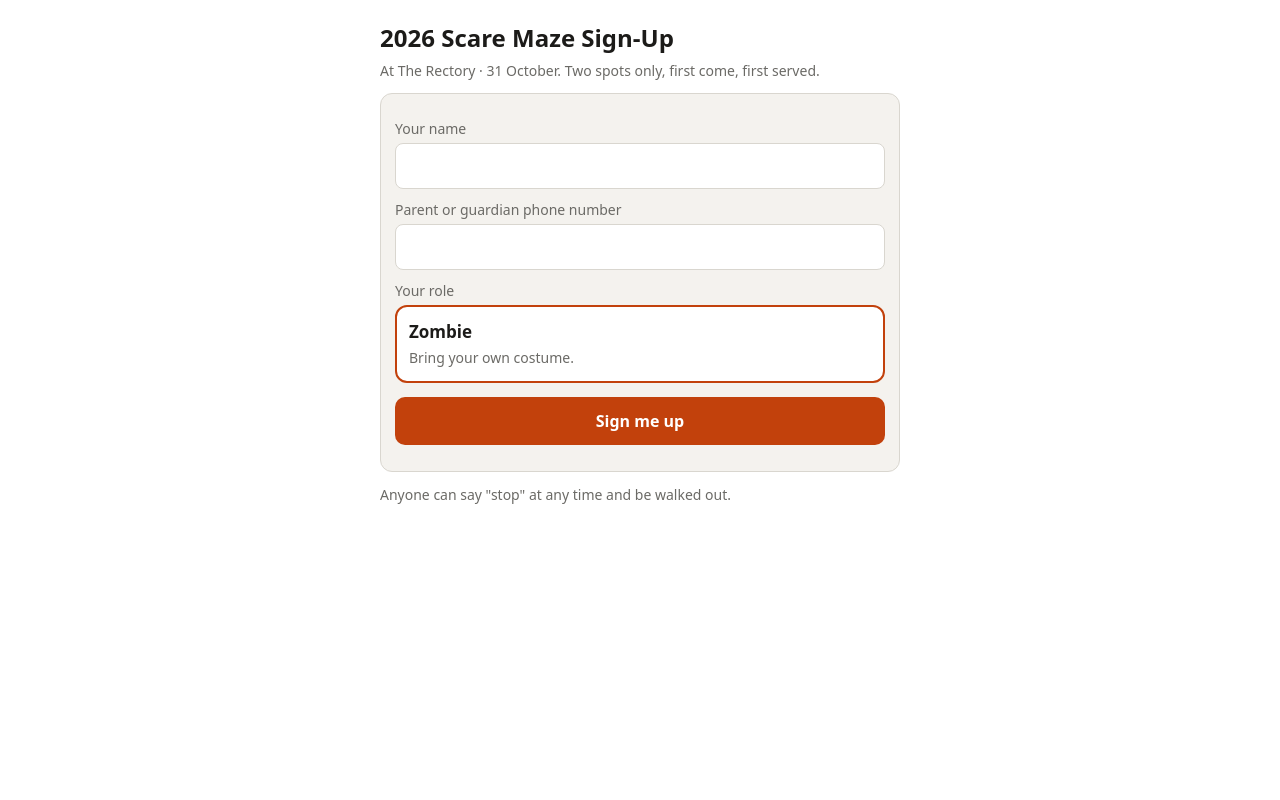
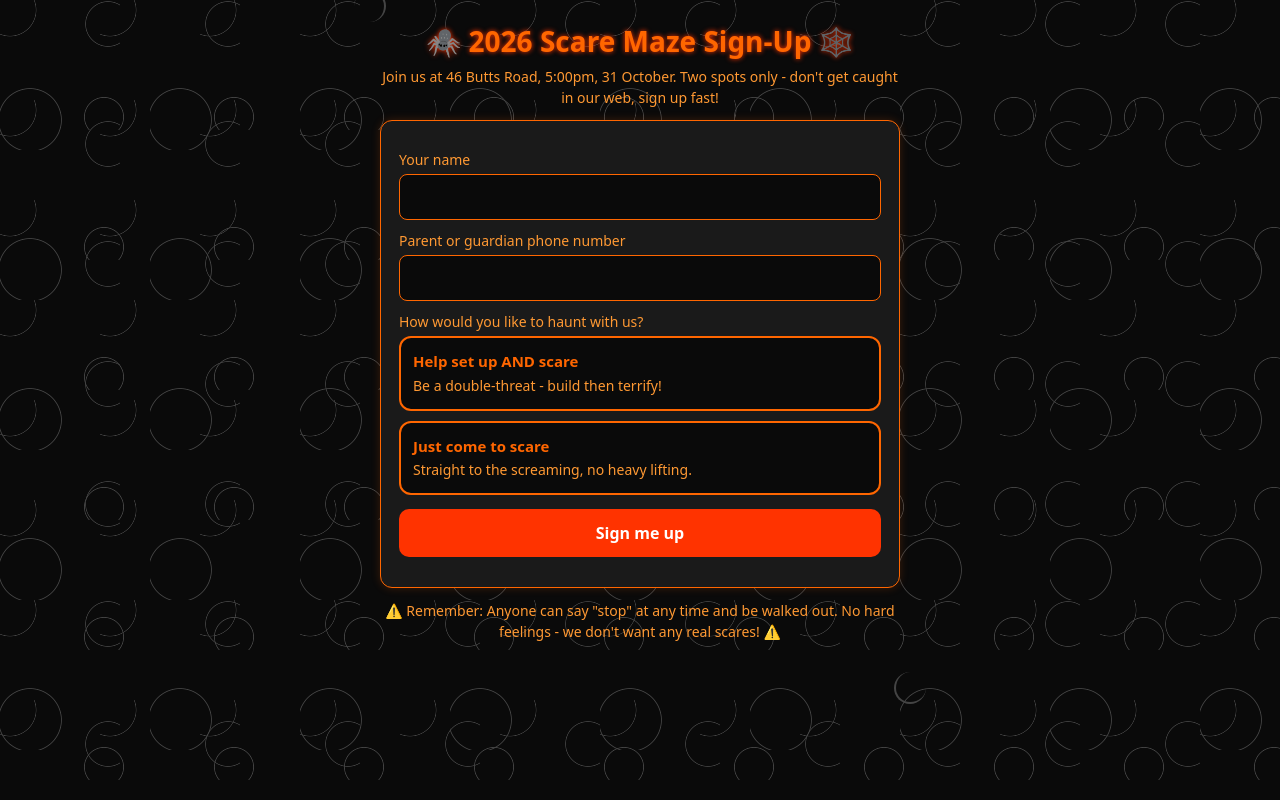
Before and after one commit to UnBearAble-19/2026-Scare-Maze-Sign-Up, a plain HTML site: page index.html in a window 1280 px wide. Drawn offline with nearby package versions, Linux system fonts and the light colour scheme.

Commit message:
Update index.html

```diff
--- a/index.html
+++ b/index.html
@@ -3,135 +3,226 @@
 <meta name="viewport" content="width=device-width, initial-scale=1">
 <title>2026 Scare Maze Sign-Up</title>
 <style>
-:root{--bg:#fff;--fg:#1c1b19;--mut:#6b6a66;--card:#f4f2ee;--line:#d9d6cf;--acc:#c2410c}
-@media (prefers-color-scheme:dark){:root{--bg:#17161a;--fg:#f1efe9;--mut:#a09e98;--card:#24222a;--line:#3a3842;--acc:#fb923c}}
-html{color-scheme:light dark}
-body{margin:0;background:var(--bg);color:var(--fg);font:16px/1.5 system-ui,-apple-system,"Segoe UI",sans-serif}
-main{max-width:520px;margin:0 auto;padding:20px 16px 40px}
-h1{font-size:24px;margin:0 0 4px}p{margin:0 0 12px}.mut{color:var(--mut);font-size:14px}
-.card{background:var(--card);border:1px solid var(--line);border-radius:12px;padding:14px;margin:12px 0}
-label.l{display:block;font-size:14px;color:var(--mut);margin:10px 0 4px}
-input[type=text],input[type=tel]{width:100%;box-sizing:border-box;font:inherit;padding:10px;border-radius:8px;border:1px solid var(--line);background:var(--bg);color:var(--fg)}
-.role{border:2px solid var(--acc);border-radius:12px;padding:12px;background:var(--bg)}
-.role b{display:block;font-size:17px}
-button{width:100%;margin-top:14px;padding:12px;font:inherit;font-weight:600;border:0;border-radius:10px;background:var(--acc);color:#fff;cursor:pointer}
-button.ghost{background:transparent;color:var(--acc);border:2px solid var(--acc)}
-button:disabled{opacity:.5}
-#out{margin-top:12px;font-size:15px}
-.hp{position:absolute;left:-9999px}
+:root{
+  --bg:#0a0a0a; /* Deep black */
+  --fg:#ff6600; /* Bright orange */
+  --mut:#ff9933; /* Lighter orange for secondary text */
+  --card:#1a1a1a; /* Slightly lighter black for cards */
+  --line:#ff6600; /* Orange borders */
+  --acc:#ff3300; /* Brighter orange for buttons */
+  --web:#444444; /* Spider web color */
+}
+
+/* Spider web background pattern */
+body {
+  background:
+    radial-gradient(circle at 10% 10%, transparent 20%, var(--web) 20.5%, transparent 21%),
+    radial-gradient(circle at 90% 20%, transparent 15%, var(--web) 15.5%, transparent 16%),
+    radial-gradient(circle at 20% 80%, transparent 18%, var(--web) 18.5%, transparent 19%),
+    radial-gradient(circle at 80% 90%, transparent 12%, var(--web) 12.5%, transparent 13%),
+    var(--bg);
+  background-size: 100px 100px, 120px 120px, 150px 150px, 130px 130px;
+  margin: 0;
+  color: var(--fg);
+  font: 16px/1.5 system-ui, -apple-system, "Segoe UI", sans-serif;
+  min-height: 100vh;
+}
+
+main {
+  max-width: 520px;
+  margin: 0 auto;
+  padding: 20px 16px 40px;
+  position: relative;
+}
+
+h1 {
+  font-size: 28px;
+  margin: 0 0 4px;
+  text-align: center;
+  text-shadow: 0 0 5px var(--acc);
+}
+
+p {
+  margin: 0 0 12px;
+  text-align: center;
+}
+
+.mut {
+  color: var(--mut);
+  font-size: 14px;
+}
+
+.card {
+  background: var(--card);
+  border: 1px solid var(--line);
+  border-radius: 12px;
+  padding: 18px;
+  margin: 12px 0;
+  box-shadow: 0 0 10px rgba(255, 102, 0, 0.2);
+}
+
+label.l {
+  display: block;
+  font-size: 14px;
+  color: var(--mut);
+  margin: 10px 0 4px;
+}
+
+input[type=text], input[type=tel] {
+  width: 100%;
+  box-sizing: border-box;
+  font: inherit;
+  padding: 10px;
+  border-radius: 8px;
+  border: 1px solid var(--line);
+  background: var(--bg);
+  color: var(--fg);
+}
+
+.roles {
+  display: grid;
+  grid-template-columns: 1fr;
+  gap: 10px;
+}
+
+.roles label {
+  display: block;
+  border: 2px solid var(--line);
+  border-radius: 12px;
+  padding: 12px;
+  background: var(--bg);
+  cursor: pointer;
+  transition: all 0.2s;
+}
+
+.roles label:hover {
+  border-color: var(--acc);
+  box-shadow: 0 0 5px rgba(255, 51, 0, 0.3);
+}
+
+.roles input {
+  position: absolute;
+  opacity: 0;
+}
+
+.roles label:has(input:checked) {
+  border-color: var(--acc);
+  background: rgba(255, 51, 0, 0.1);
+}
+
+.roles label:has(input:focus-visible) {
+  outline: 2px solid var(--acc);
+}
+
+.roles b {
+  display: block;
+  font-size: 15px;
+}
+
+button {
+  width: 100%;
+  margin-top: 14px;
+  padding: 12px;
+  font: inherit;
+  font-weight: 600;
+  border: 0;
+  border-radius: 10px;
+  background: var(--acc);
+  color: #fff;
+  cursor: pointer;
+  transition: all 0.2s;
+}
+
+button:hover {
+  background: #ff4d00;
+  box-shadow: 0 0 10px rgba(255, 51, 0, 0.5);
+}
+
+button.ghost {
+  background: transparent;
+  color: var(--acc);
+  border: 2px solid var(--acc);
+}
+
+button.ghost:hover {
+  background: rgba(255, 51, 0, 0.1);
+}
+
+button:disabled {
+  opacity: 0.5;
+  cursor: not-allowed;
+}
+
+#out {
+  margin-top: 12px;
+  font-size: 15px;
+  text-align: center;
+}
+
+.hp {
+  position: absolute;
+  left: -9999px;
+}
+
+/* cobweb corners for the card */
+.card::before {
+  content: "";
+  position: absolute;
+  top: -10px;
+  left: -10px;
+  width: 30px;
+  height: 30px;
+  border-radius: 50%;
+  border: 2px solid var(--web);
+  border-left: none;
+  border-bottom: none;
+}
+
+.card::after {
+  content: "";
+  position: absolute;
+  bottom: -10px;
+  right: -10px;
+  width: 30px;
+  height: 30px;
+  border-radius: 50%;
+  border: 2px solid var(--web);
+  border-right: none;
+  border-top: none;
+}
 </style></head>
 <body><main>
-<h1>2026 Scare Maze Sign-Up</h1>
-<p class="mut">At The Rectory · 31 October. Two spots only, first come, first served.</p>
+<h1>🕷️ 2026 Scare Maze Sign-Up 🕸️</h1>
+<p class="mut">Join us at 46 Butts Road, 5:00pm, 31 October. Two spots only - don't get caught in our web, sign up fast!</p>
 
-<form id="f" class="card" action="[formspree.io](https://formspree.io/f/xdeaqrwe)" method="POST">
+<form id="f" class="card" action="https://formspree.io/f/xdeaqrwe" method="POST">
   <label class="l" for="name">Your name</label>
   <input type="text" id="name" name="name" maxlength="30" required autocomplete="off">
 
   <label class="l" for="phone">Parent or guardian phone number</label>
   <input type="tel" id="phone" name="phone" required inputmode="tel" pattern="[0-9+()\s\-]{10,16}" title="Enter a phone number: 10 to 16 digits, spaces, dashes or a + sign">
 
-  <label class="l">Your role</label>
-  <div class="role"><b>Zombie</b><span class="mut">Bring your own costume.</span></div>
+  <label class="l">How would you like to haunt with us?</label>
+  <div class="roles">
+    <label><input type="radio" name="role" value="Setup and Scare" required><b>Help set up AND scare</b><span class="mut">Be a double-threat - build then terrify!</span></label>
+    <label><input type="radio" name="role" value="Scare only"><b>Just come to scare</b><span class="mut">Straight to the screaming, no heavy lifting.</span></label>
+  </div>
 
   <input class="hp" type="text" name="_gotcha" tabindex="-1" autocomplete="off" aria-hidden="true">
   <input type="hidden" name="_subject" value="Maze sign-up">
-  <input type="hidden" name="role" value="Zombie">
 
   <button type="submit" id="go">Sign me up</button>
   <button type="button" id="cancel" class="ghost" hidden>Give up my place</button>
   <div id="out" role="status"></div>
 </form>
 
-<p class="mut">Anyone can say "stop" at any time and be walked out.</p>
+<p class="mut">⚠️ Remember: Anyone can say "stop" at any time and be walked out. No hard feelings - we don't want any real scares! ⚠️</p>
 </main>
 
-<script src="[cdn.jsdelivr.net](https://cdn.jsdelivr.net/npm/@supabase/supabase-js@2)"></script>
+<script src="https://cdn.jsdelivr.net/npm/@supabase/supabase-js@2"></script>
 <script>
 const URL_="YOUR_PROJECT_URL";
 const KEY_="YOUR_ANON_KEY";
 const CAP=2;
 const T="2026 Scare Maze Sign-Up";
 const sb=supabase.createClient(URL_,KEY_);
-
-let device=localStorage.getItem("maze-device");
-if(!device){ device=crypto.randomUUID(); localStorage.setItem("maze-device",device); }
-
-const f=document.getElementById("f"),out=document.getElementById("out"),
-      go=document.getElementById("go"),cancelBtn=document.getElementById("cancel");
-
-async function getState(){
-  const {data,error}=await sb.from(T).select("name,device").eq("canceled",false);
-  if(error) throw error;
-  const mine=data.find(r=>r.device===device);
-  return { mine, count:data.length };
-}
-
-function paint({mine,count}){
-  if(mine){
-    go.hidden=true; cancelBtn.hidden=false;
-    localStorage.setItem("maze-name",mine.name);
-    out.textContent="You are in. Would you like to give up your place?";
-  } else if(localStorage.getItem("maze-canceled")==="1"){
-    go.hidden=false; cancelBtn.hidden=true;
-    out.textContent="Your spot is available — would you still like to participate?";
-  } else if(count>=CAP){
-    go.hidden=true; cancelBtn.hidden=true;
-    out.textContent="No more actor spots are available at this time, try again later.";
-  } else {
-    go.hidden=false; cancelBtn.hidden=true; out.textContent="";
-  }
-}
-
-async function refresh(){
-  try{ paint(await getState()); }
-  catch(e){ out.textContent="Couldn’t check the sign-ups. Try reloading."; }
-}
-
-f.addEventListener("submit",async e=>{
-  e.preventDefault();
-  go.disabled=true; out.textContent="Sending…";
-  try{
-    const {count}=await getState();
-    if(count>=CAP){
-      out.textContent="No more actor spots are available at this time, try again later.";
-      go.disabled=false; return;
-    }
-    const name=f.name.value.trim();
-    const {error}=await sb.from(T).insert({
-      name, phone:f.phone.value.trim(), device, canceled:false
-    });
-    if(error) throw error;
-
-    const fd=new FormData(f);
-    await fetch(f.action,{method:"POST",headers:{Accept:"application/json"},body:fd});
-
-    localStorage.removeItem("maze-canceled");
-    localStorage.setItem("maze-name",name);
-    f.reset(); await refresh();
-  }catch(err){ out.textContent="That didn’t send. Check your connection and try again."; }
-  go.disabled=false;
-});
-
-cancelBtn.addEventListener("click",async()=>{
-  cancelBtn.disabled=true; out.textContent="Cancelling…";
-  try{
-    const {error}=await sb.from(T).update({canceled:true})
-          .eq("device",device).eq("canceled",false);
-    if(error) throw error;
-
-    const who=localStorage.getItem("maze-name")||"A participant";
-    const fd=new FormData();
-    fd.append("_subject","Maze sign-up cancelled");
-    fd.append("name",who);
-    fd.append("message",who+" has canceled their spot in the maze");
-    await fetch(f.action,{method:"POST",headers:{Accept:"application/json"},body:fd});
-
-    localStorage.setItem("maze-canceled","1");
-    await refresh();
-  }catch(err){ out.textContent="That didn’t send. Check your connection and try again."; }
-  cancelBtn.disabled=false;
-});
-
-refresh();
-</script></body></html>
```
